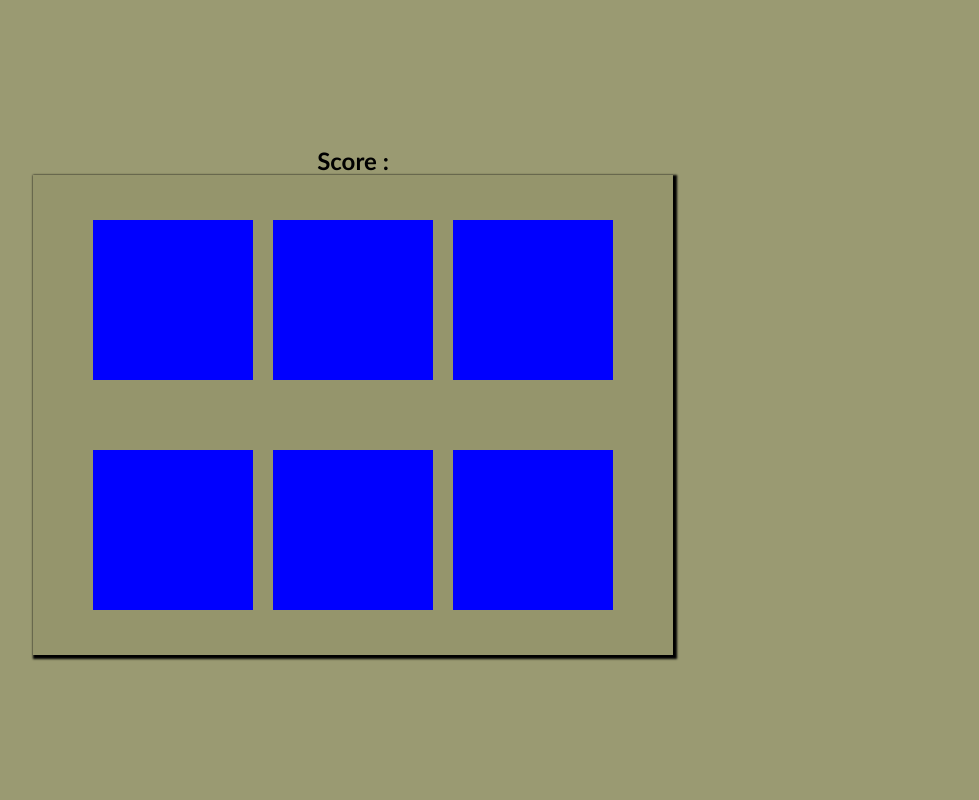
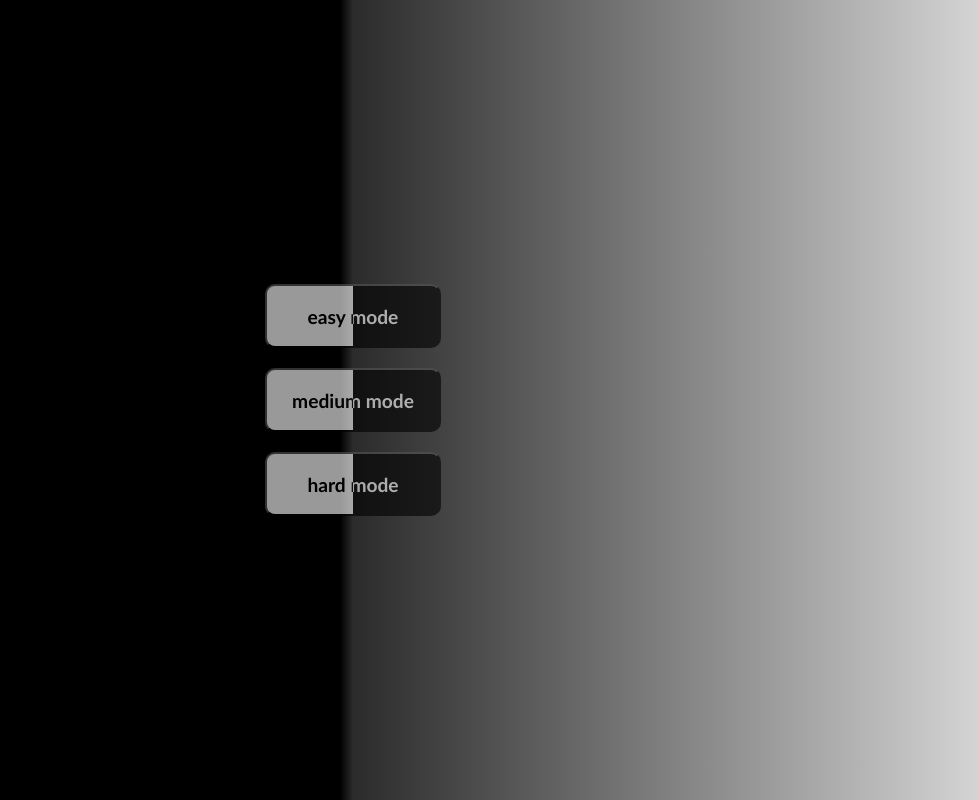
Before and after one commit to HamzaGorcevic/MemoryGame, a plain HTML site: page index.html in a window 1280 px wide. Shown: the whole page, without its empty margins (287-1266 px from the left). Drawn offline with Linux system fonts and the light colour scheme.

Commit message:
modes added

```diff
--- a/app.js
+++ b/app.js
@@ -1,8 +1,10 @@
 let cardInner = document.querySelector(".flip-card-inner");
 
 let main = document.querySelector(".main");
+let easy = document.querySelector(".easy");
+let medium = document.querySelector(".medium");
 
-let slike = [
+let slikeArr = [
   "banana.png",
   "apple.jpg",
   "orange.png",
@@ -10,6 +12,23 @@ let slike = [
   "apple.jpg",
   "orange.png",
 ];
+easy.addEventListener("click", () => {
+  document.querySelector(".startMain").style.display = "none";
+  slike();
+  createTable();
+});
+
+medium.addEventListener("click", () => {
+  document.querySelector(".startMain").style.display = "none";
+  slikeArr.push("berry.jpg", "berry.jpg", "images.jpg", "images.jpg");
+  slike();
+  createTable();
+});
+
+function slike() {
+  console.log(slikeArr);
+  return slikeArr;
+}
 
 let chosenCards = [];
 let idOfCards = [];
@@ -17,7 +36,7 @@ let wonCards = [];
 let editArray = [];
 
 function createTable() {
-  const shuffledArray = slike.sort((a, b) => 0.5 - Math.random());
+  const shuffledArray = slike().sort((a, b) => 0.5 - Math.random());
   console.log(shuffledArray);
 
   shuffledArray.map((el, index) => {
@@ -38,7 +57,6 @@ function createTable() {
     Card.addEventListener("click", flipCard);
   });
 }
-createTable();
 
 function flipCard(el) {
   let idOfCard = this.getAttribute("data-id");
@@ -51,13 +69,12 @@ function flipCard(el) {
   if (chosenCards.length == 2) {
     setTimeout(() => {
       var cards = document.querySelectorAll("img");
-      console.log(cards);
+      console.log(cards[0]);
 
       if (idOfCards[0] != idOfCards[1] && chosenCards[0] == chosenCards[1]) {
-        console.log(idOfCards[0] != idOfCards[1]);
         wonCards.push(chosenCards[0]);
 
-        if (wonCards.length == 3) {
+        if (wonCards.length == slike().length / 2) {
           wonCards = [];
           playAgain = document.createElement("button");
           playAgain.innerText = "Play again";
--- a/index.html
+++ b/index.html
@@ -11,7 +11,13 @@
     <div class="container">
       <h2>Score :</h2>
       <h3></h3>
-      <div class="main"></div>
+      <div class="main">
+        <div class="startMain">
+          <button class="startBtn easy"><p>easy mode</p></button>
+          <button class="startBtn medium"><p>medium mode</p></button>
+          <button class="startBtn hard"><p>hard mode</p></button>
+        </div>
+      </div>
     </div>
 
     <script src="app.js"></script>
--- a/style.css
+++ b/style.css
@@ -51,7 +51,7 @@
   top: 0;
   left: 0;
   backface-visibility: hidden;
-  transition: all 1s ease;
+  transition: all 0.5s ease;
 }
 
 .rotate {
@@ -61,3 +61,47 @@
 .rotateBack {
   transform: rotateY(180deg);
 }
+.startMain {
+  position: absolute;
+  top: 0;
+  left: 0;
+  width: 100%;
+  background: linear-gradient(
+    to right,
+    black 49%,
+    rgb(44, 43, 43) 50%,
+    rgb(216, 216, 216) 100%
+  );
+  z-index: 10;
+  height: 100%;
+  display: flex;
+  align-items: center;
+  justify-content: center;
+  flex-direction: column;
+  gap: 20px;
+}
+.startBtn {
+  background: linear-gradient(
+    to right,
+    rgb(255, 255, 255) 50%,
+    rgb(0, 0, 0) 50%
+  );
+
+  width: 11rem;
+  height: 4rem;
+  border-radius: 10px;
+  cursor: pointer;
+  transition: all 1s ease;
+  opacity: 0.6;
+}
+
+.startBtn p {
+  font-size: 1.2rem;
+  font-weight: bold;
+  mix-blend-mode: difference;
+  color: white;
+}
+
+.startBtn:hover {
+  opacity: 1;
+}
```
Also changed, not shown: berry.jpg (added), images.jpg (added).
